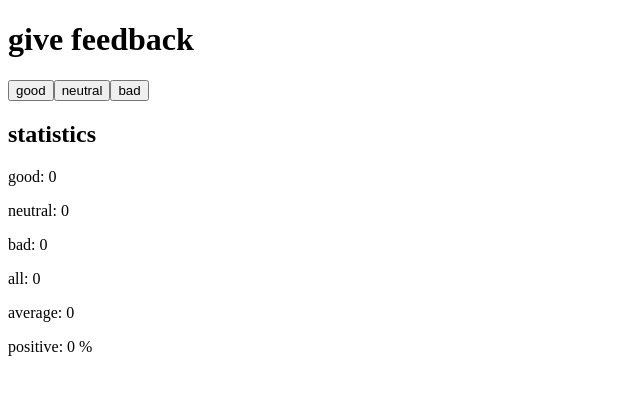
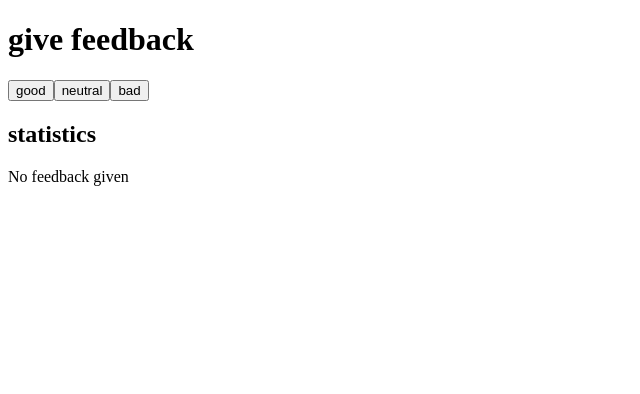
Before and after one commit to BenakKishanJ/fullstackopen, a React (Vite) app in the folder part1/unicafe/: page / in a window 1280 px wide. Shown: the top 394 px of the page, without its empty margins (0-640 px from the left). Built offline with nearby package versions, Linux system fonts and the light colour scheme.

Commit message:
Complete 1.9: unicafe step 4

```diff
--- a/part1/unicafe/src/App.jsx
+++ b/part1/unicafe/src/App.jsx
@@ -12,7 +12,12 @@ const App = () => {
       <button onClick={() => setGood(good + 1)}>good</button>
       <button onClick={() => setNeutral(neutral + 1)}>neutral</button>
       <button onClick={() => setBad(bad + 1)}>bad</button>
-      <Statistics good={good} neutral={neutral} bad={bad} />
+      <h2>statistics</h2>
+      {good + neutral + bad === 0 ? (
+        <p>No feedback given</p>
+      ) : (
+        <Statistics good={good} neutral={neutral} bad={bad} />
+      )}
     </div>
   );
 };
--- a/part1/unicafe/src/components/Statistics.jsx
+++ b/part1/unicafe/src/components/Statistics.jsx
@@ -1,7 +1,6 @@
 const Statistics = ({ good, neutral, bad }) => {
   return (
     <div>
-      <h2>statistics</h2>
       <p>good: {good}</p>
       <p>neutral: {neutral}</p>
       <p>bad: {bad}</p>
```
